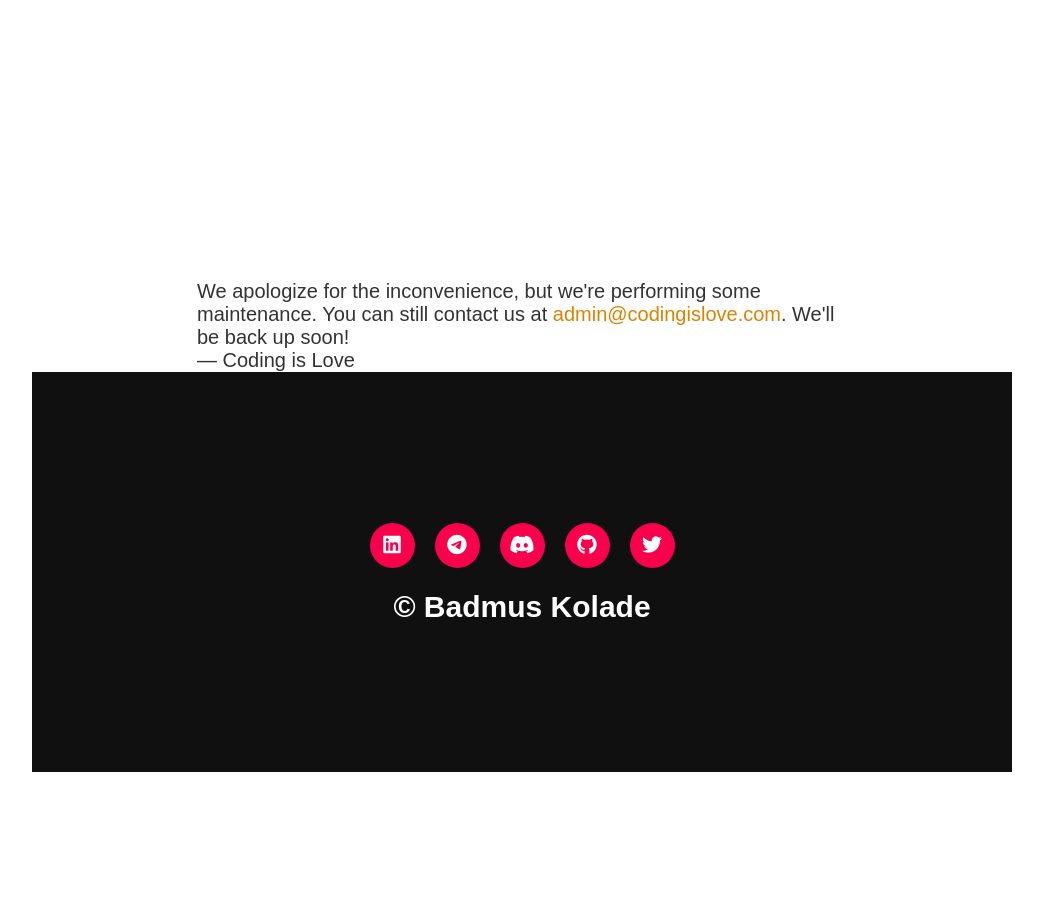
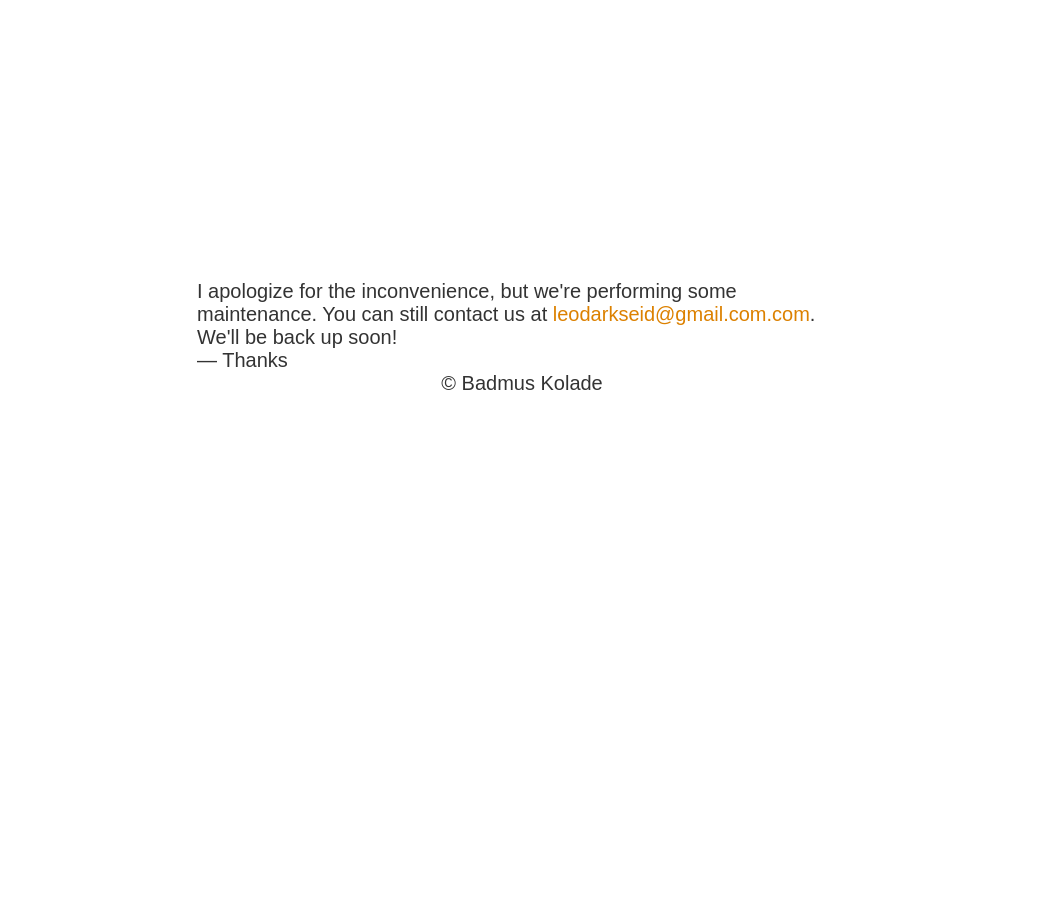
Before and after one commit to leodarkseid/portfolio, a Django app: page / in a window 1280 px wide. Shown: the whole page, without its empty margins (118-1161 px from the left). After the commit the page ends 390 px from the top, so only its background shows below. Run offline with Django 4.2, Linux system fonts and the light colour scheme.

Commit message:
Update index.html

```diff
--- a/core/templates/index.html
+++ b/core/templates/index.html
@@ -30,25 +30,15 @@
 <div id="article">
 <h1>Our site is getting a little tune up and some love.</h1>
 <div>
-<p>We apologize for the inconvenience, but we're performing some maintenance. You can still contact us at <a href="mailto:admin@codingislove.com">admin@codingislove.com</a>. We'll be back up soon!</p>
-<p>— Coding is Love</p>
+<p>I apologize for the inconvenience, but we're performing some maintenance. You can still contact us at <a href="mailto:leodarkseid@gmail.com">leodarkseid@gmail.com.com</a>. We'll be back up soon!</p>
+<p>— Thanks</p>
 </div>
 </div>
 
 
-<footer>
 
+    <p>© Badmus Kolade</p>
 
-    <div class="social">
-
-        <a href="https://www.linkedin.com/in/badmuskolade" target="_blank" rel="noopener noreferrer" aria-label="linkedin"><i class="fa-brands fa-linkedin"></i></a>
-        <a href="https://t.me/leodarkseid" target="_blank" rel="noopener noreferrer" aria-label="telegram"><i class="fa-brands fa-telegram"></i></a>
-        <a href="https://discordapp.com/users/770896443560427530" target="_blank" rel="noopener noreferrer" aria-label="disord"><i class="fa-brands fa-discord"></i></a>
-        <a href="https://www.github.com/leodarkseid" target="_blank" rel="noopener noreferrer" aria-label="github"><i class="fa-brands fa-github"></i></a>
-        <a href="https://www.twitter.com/leodarkseid" target="_blank" rel="noopener noreferrer" aria-label="twitter"><i class="fa-brands fa-twitter"></i> </a>
-    </div>
-    <p>© Badmus Kolade</p>
-</footer>
 
 
 
```
